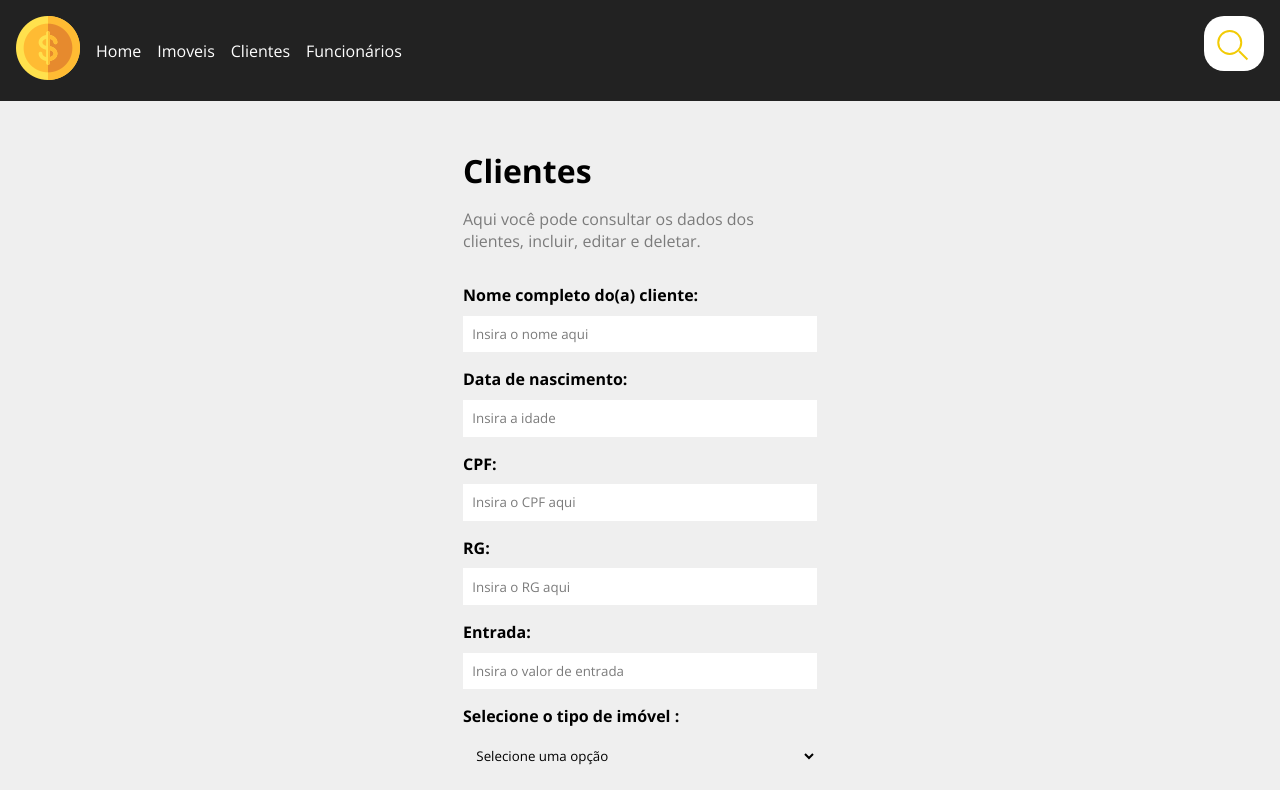
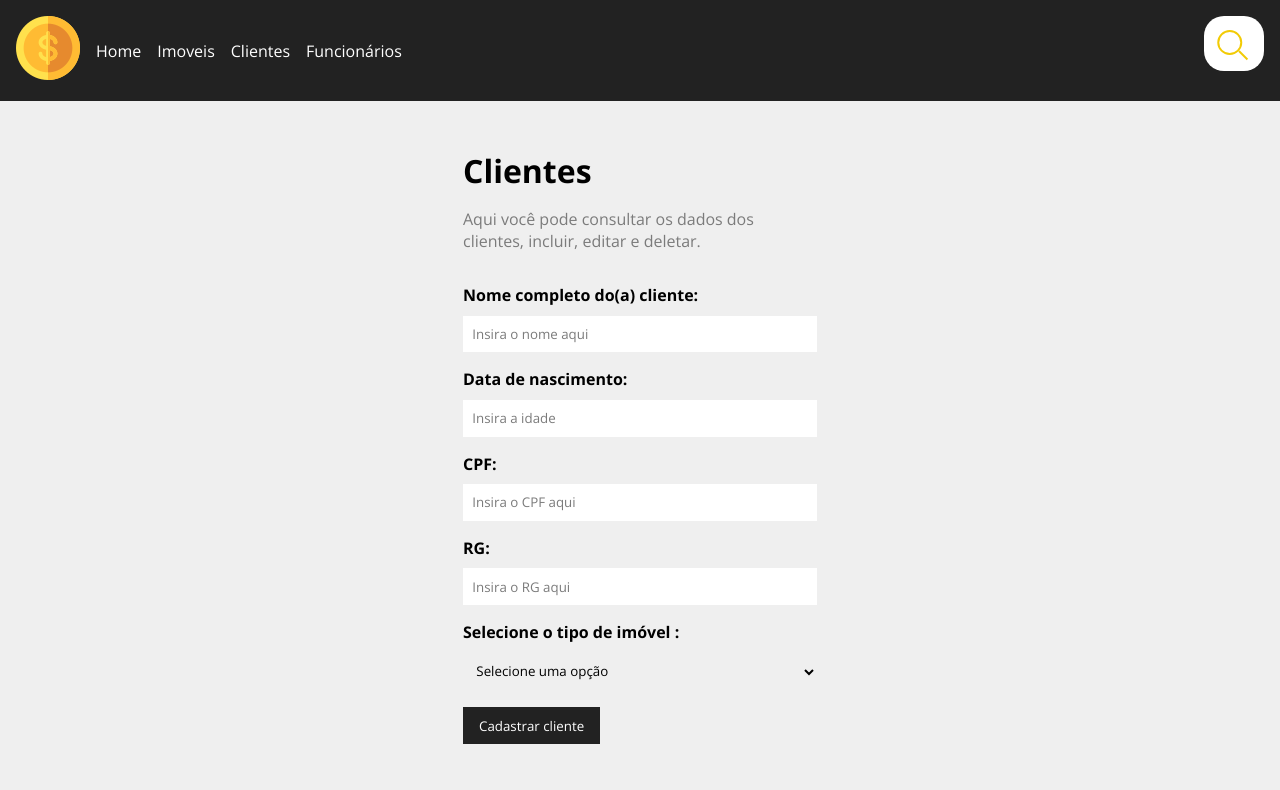
Before and after one commit to GustavodeSousa96/ProjetoGrupoMod3, a React (Create React App) app: page /compradores in a window 1280 px wide. Shown: the top 790 px of the page. Built offline with nearby package versions, Linux system fonts and the light colour scheme; data requests are answered from the project's data file.

Commit message:
correcao metodo PUT

```diff
--- a/db.json
+++ b/db.json
@@ -8,11 +8,7 @@
       "ano-admissao": 2008,
       "salario": 3050,
       "cpf": 4901457796,
-      "rg": "21524548754",
-      "category": {
-        "id": "vendedor",
-        "tipo": "Vendedor"
-      }
+      "rg": "4645454646"
     },
     {
       "id": 2,
@@ -22,7 +18,7 @@
       "ano-admissao": 2017,
       "salario": 2550,
       "cpf": 854679562,
-      "rg": "64565498797"
+      "rg": "645454"
     },
     {
       "id": 3,
@@ -32,7 +28,7 @@
       "ano-admissao": 2005,
       "salario": 1500,
       "cpf": 1216479632,
-      "rg": "8978974656"
+      "rg": "45646545"
     },
     {
       "id": 4,
@@ -42,18 +38,7 @@
       "ano-admissao": 2019,
       "salario": 1500,
       "cpf": 9874545985,
-      "rg": "341564564"
-    },
-    {
-      "nome": "Gustavo de Sousa",
-      "idade": "30",
-      "category": {
-        "id": "vendedor",
-        "tipo": "Vendedor"
-      },
-      "cost": 0,
-      "services": [],
-      "id": 5
+      "rg": "654464564567"
     }
   ],
   "imovel": [
@@ -123,7 +108,7 @@
       "idade": 49,
       "entrada": 200000,
       "imovelId": 1,
-      "cpf": "4901457797"
+      "cpf": 4901457796
     },
     {
       "id": 2,
@@ -154,18 +139,17 @@
       "name": ""
     },
     {
-      "nome": "Gustavo de Sousa",
-      "idade": "30",
-      "cpf": ".654554554564",
-      "rg": "21524548754",
+      "nome": "TEste",
+      "nascimento": "6546",
+      "cpf": "13897456745",
+      "rg": "asdasd",
       "category": {
         "id": "apartamento",
         "tipo": "Apartamento"
       },
       "cost": 0,
       "services": [],
-      "id": 5,
-      "entrada": "50000"
+      "id": 5
     }
   ]
 }
--- a/src/components/pages/PutCompradores.js
+++ b/src/components/pages/PutCompradores.js
@@ -61,7 +61,7 @@ function PutCompradores () {
             <div className={styles.details_container}>
               <h1> Nome: {compradores.nome}</h1>
               <button className={styles.btn} onClick={toggleProjectForm}>
-                {!showProjectForm ? 'Editar dados do cliente' : 'Fechar'}
+                {!showProjectForm ? 'Editar dados do clinte' : 'Fechar'}
                 </button>
                 {!showProjectForm ? (
                   <div className={styles.project_info}>
@@ -72,7 +72,7 @@ function PutCompradores () {
                       <span> Idade: </span> {compradores.idade} anos
                     </p>
                     <p>
-                      <span> Valor disponível de entrada: </span> R$ {compradores.entrada},00
+                      <span> Valor disponível de ntrada: </span> R$ {compradores.entrada},00
                     </p>
 
                   </div>
--- a/src/components/pages/PutVendedores.js
+++ b/src/components/pages/PutVendedores.js
@@ -61,7 +61,7 @@ function PutVendedores () {
             <div className={styles.details_container}>
               <h1> Nome: {vendedores.nome}</h1>
               <button className={styles.btn} onClick={toggleProjectForm}>
-                {!showProjectForm ? 'Editar dados do(a) funcionário(a)' : 'Fechar'}
+                {!showProjectForm ? 'Editar dados do clinte' : 'Fechar'}
                 </button>
                 {!showProjectForm ? (
                   <div className={styles.project_info}>
--- a/src/components/project/CardVendedores.js
+++ b/src/components/project/CardVendedores.js
@@ -2,7 +2,7 @@ import {Link} from "react-router-dom"
 import styles from './ProjectCard.module.css'
 import {BsPencil, BsFillTrashFill} from 'react-icons/bs' //Assim se puxam os ícones
 
-function ProjectCard({id, nome, rg, idade, cargo, handleRemove}){
+function ProjectCard({id, nome, admissao, idade, cargo, handleRemove}){
     const remove = (e) => {
         e.preventDefault()
         handleRemove(id)
@@ -13,7 +13,7 @@ function ProjectCard({id, nome, rg, idade, cargo, handleRemove}){
          <h4>{nome}</h4>
          <p className={styles.category_text}><strong>Cargo:</strong> {cargo} </p>
          <p className={styles.category_text}><strong>Idade:</strong> {idade}</p>
-         <p className={styles.category_text}><strong>RG:</strong>{rg}</p>
+         <p className={styles.category_text}><strong>Salário:</strong></p>
          <div className={styles.project_card_actions}>
             <Link to={`/putvendedores/${id}`}>
                 <BsPencil /> Editar
--- a/src/components/project/FormClient.js
+++ b/src/components/project/FormClient.js
@@ -76,10 +76,10 @@ function FormClient({handleSubmit, btnText, compradoresData}) {
       <Input
         type='number'
         text='Data de nascimento'
-        name='idade'
+        name='nascimento'
         placeholder='Insira a idade'
         handleOnChange={handleChange}
-        value={compradores.idade ? compradores.idade : ''}
+        value={compradores.nascimento ? compradores.nascimento : ''}
       /> {/*Tentar mudar idade para data de nascimento, utilizando máscara(dd/mm/aaaa) */}
       <Input
         type='number'
@@ -97,14 +97,6 @@ function FormClient({handleSubmit, btnText, compradoresData}) {
         handleOnChange={handleChange}
         value={compradores.rg ? compradores.rg : ''}
       />
-      <Input
-        type='number'
-        text='Entrada'
-        name='entrada'
-        placeholder='Insira o valor de entrada'
-        handleOnChange={handleChange}
-        value={compradores.entrada ? compradores.entrada : ''}
-      />
       <Select
       name='category_id'
       text='Selecione o tipo de imóvel '
```
